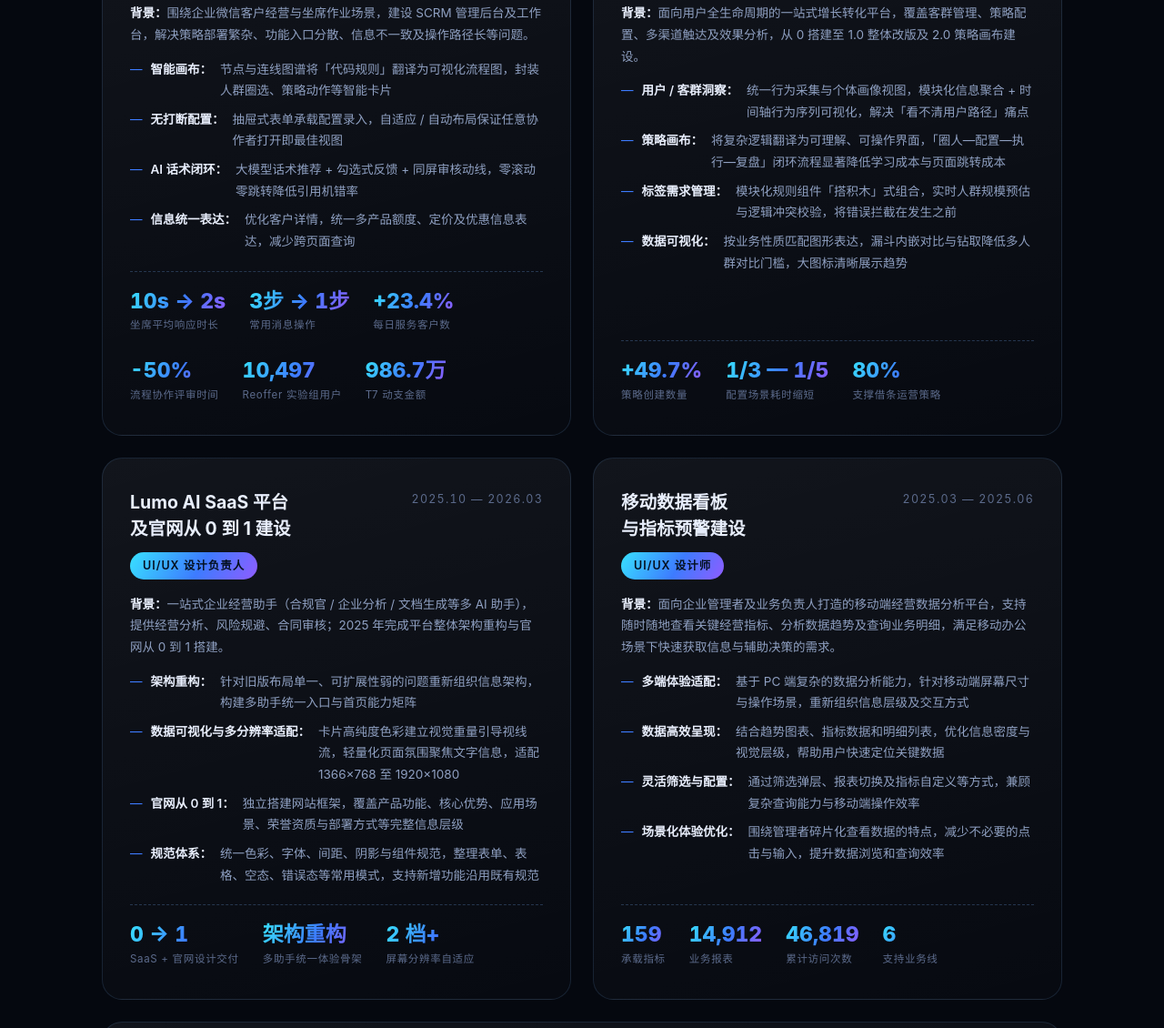
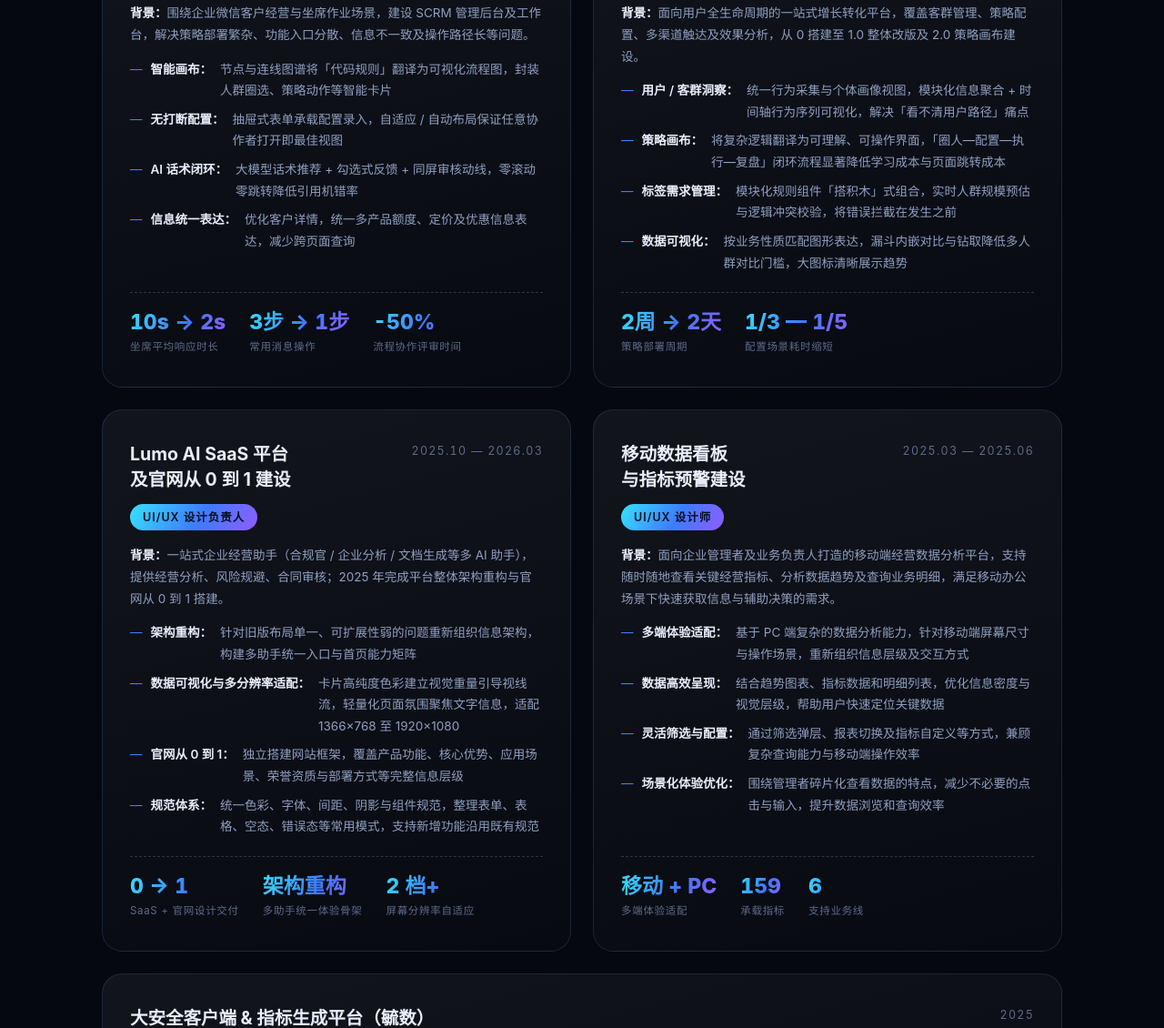
Before and after one commit to jingjingtu/shijingya-ux-portfolio, a plain HTML site: page index.html in a window 1280 px wide. Shown: the part 3868-4998 px from the top of the page at 91% size. Drawn offline with Linux system fonts and the light colour scheme.

Commit message:
remove sensitive business metrics

```diff
--- a/index.html
+++ b/index.html
@@ -609,7 +609,6 @@
             <span class="win">策略部署 <b>2周 → 2天</b></span>
             <span class="win">配置耗时缩短至 <b>1/3 — 1/5</b></span>
             <span class="win">坐席响应 <b>10秒 → 2秒</b></span>
-            <span class="win">支撑借条 <b>80%</b> 运营策略</span>
             <span class="win"><b>9+</b> 产品从 0 到 1</span>
           </div>
         </div>
@@ -671,10 +670,7 @@
         <div class="metrics">
           <div class="metric"><div class="v">10s → 2s</div><div class="k">坐席平均响应时长</div></div>
           <div class="metric"><div class="v">3步 → 1步</div><div class="k">常用消息操作</div></div>
-          <div class="metric"><div class="v">+23.4%</div><div class="k">每日服务客户数</div></div>
           <div class="metric"><div class="v">-50%</div><div class="k">流程协作评审时间</div></div>
-          <div class="metric"><div class="v">10,497</div><div class="k">Reoffer 实验组用户</div></div>
-          <div class="metric"><div class="v">986.7万</div><div class="k">T7 动支金额</div></div>
         </div>
       </div>
 
@@ -692,9 +688,8 @@
           <li><b>数据可视化：</b>按业务性质匹配图形表达，漏斗内嵌对比与钻取降低多人群对比门槛，大图标清晰展示趋势</li>
         </ul>
         <div class="metrics">
-          <div class="metric"><div class="v">+49.7%</div><div class="k">策略创建数量</div></div>
+          <div class="metric"><div class="v">2周 → 2天</div><div class="k">策略部署周期</div></div>
           <div class="metric"><div class="v">1/3 — 1/5</div><div class="k">配置场景耗时缩短</div></div>
-          <div class="metric"><div class="v">80%</div><div class="k">支撑借条运营策略</div></div>
         </div>
       </div>
 
@@ -732,9 +727,8 @@
           <li><b>场景化体验优化：</b>围绕管理者碎片化查看数据的特点，减少不必要的点击与输入，提升数据浏览和查询效率</li>
         </ul>
         <div class="metrics">
+          <div class="metric"><div class="v">移动 + PC</div><div class="k">多端体验适配</div></div>
           <div class="metric"><div class="v">159</div><div class="k">承载指标</div></div>
-          <div class="metric"><div class="v">14,912</div><div class="k">业务报表</div></div>
-          <div class="metric"><div class="v">46,819</div><div class="k">累计访问次数</div></div>
           <div class="metric"><div class="v">6</div><div class="k">支持业务线</div></div>
         </div>
       </div>
```
